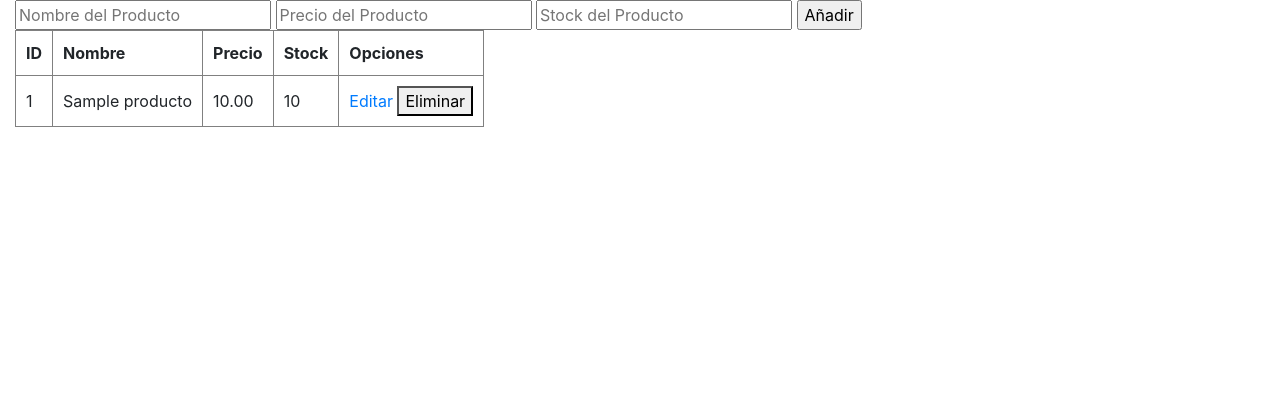
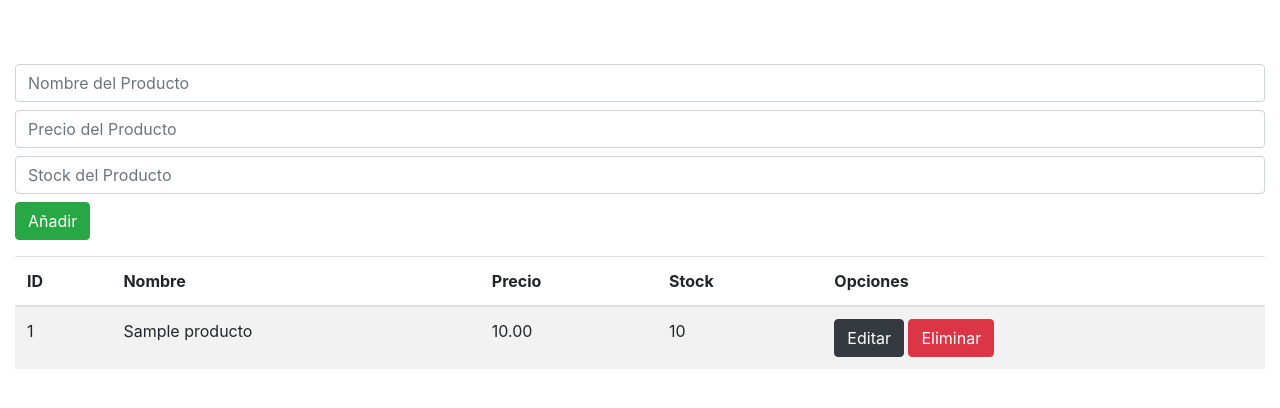
Before and after one commit to JorgeMedranoGit/OpenGym, a Flask app: page /productos in a window 1280 px wide. Shown: the part 56-464 px from the top of the page. Run offline with Flask 3, Linux system fonts and the light colour scheme; tables that the repository leaves empty hold one stand-in row (values such as "Sample post").

Commit message:
estilosPablu

```diff
--- a/templates/productos.html
+++ b/templates/productos.html
@@ -8,17 +8,17 @@
         {% endfor%}
     {% endif %}
 {% endwith %}
-
-<form action="/productos" method="post">
-    <input type="hidden" name="producto_id" value="{{ producto._id if producto else '' }}">
-    <input type="text" name="nombreProduc" placeholder="Nombre del Producto" value="{{ producto.nombre if producto else '' }}" required>
-    <input type="text" name="precioProduc" placeholder="Precio del Producto" value="{{ producto.preciov if producto else '' }}" required>
-    <input type="number" name="stockProduc" placeholder="Stock del Producto" value="{{ producto.stock if producto else '' }}" required>
-    <input type="submit" value="{{ 'Actualizar' if producto else 'Añadir' }}"/>
+<br><br>
+<form action="/productos" method="post" class="form mt-3">
+    <input type="hidden" name="producto_id" class="form-control mt-2" value="{{ producto._id if producto else '' }}">
+    <input type="text" name="nombreProduc" class="form-control mt-2" placeholder="Nombre del Producto" value="{{ producto.nombre if producto else '' }}" required>
+    <input type="text" name="precioProduc" class="form-control mt-2" placeholder="Precio del Producto" value="{{ producto.preciov if producto else '' }}" required>
+    <input type="number" name="stockProduc"  class="form-control mt-2" placeholder="Stock del Producto" value="{{ producto.stock if producto else '' }}" required>
+    <input type="submit" class="btn btn-success mt-2" value="{{ 'Actualizar' if producto else 'Añadir' }}"/>
 </form>
 
 
-<table border="1" cellpadding="10">
+<table class="table table-striped mt-3">
     <thead>
         <tr>
             <th>ID</th>
@@ -37,9 +37,9 @@
             <td>{{ producto.stock }}</td>
             <td>
 
-                <a href="/productos/editar/{{ producto._id }}">Editar</a>
+                <a href="/productos/editar/{{ producto._id }}" class="btn btn-dark">Editar</a>
                 <form action="/productos/eliminar/{{ producto._id }}" method="post" style="display:inline;">
-                    <button type="submit">Eliminar</button>
+                    <button type="submit" class="btn btn-danger">Eliminar</button>
                 </form>
             </td>
         </tr>
```
